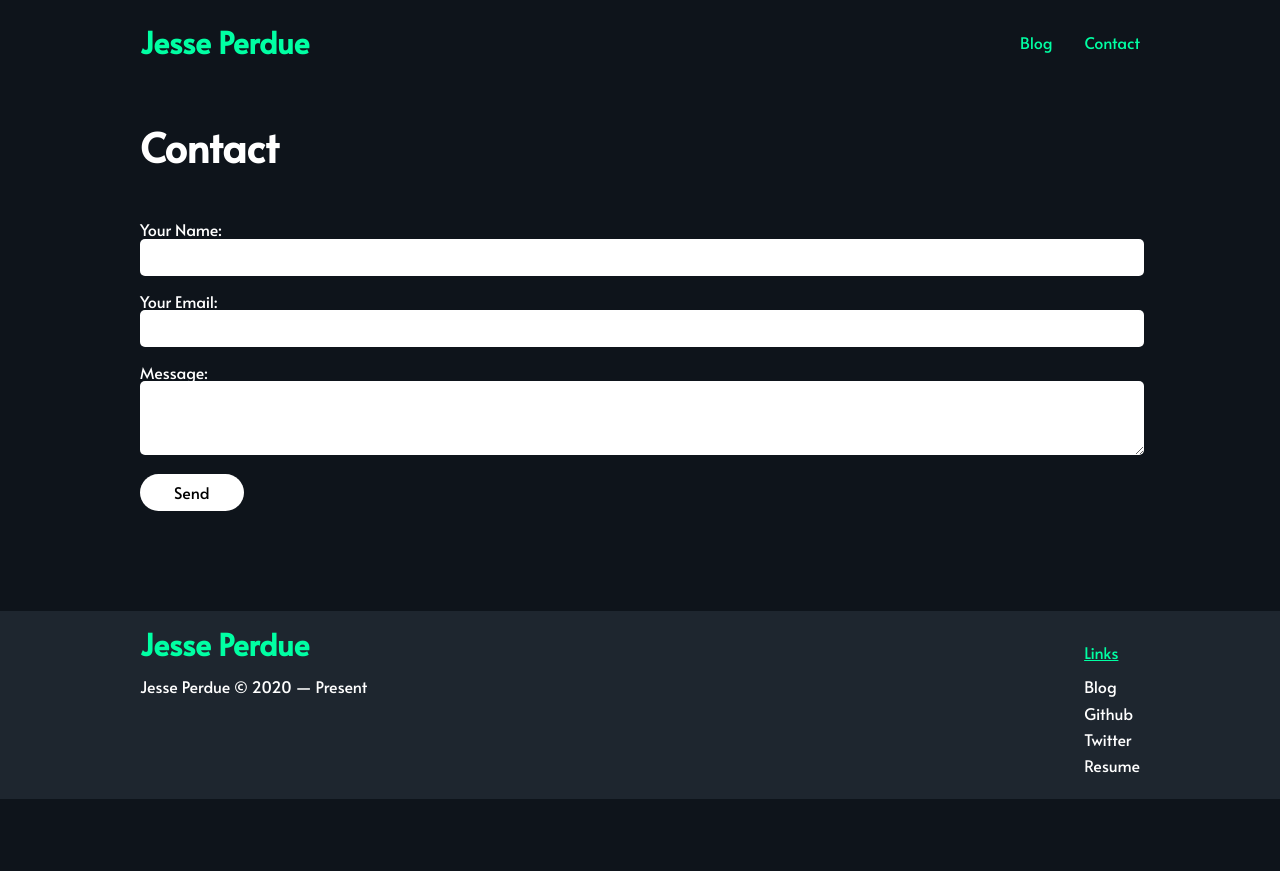
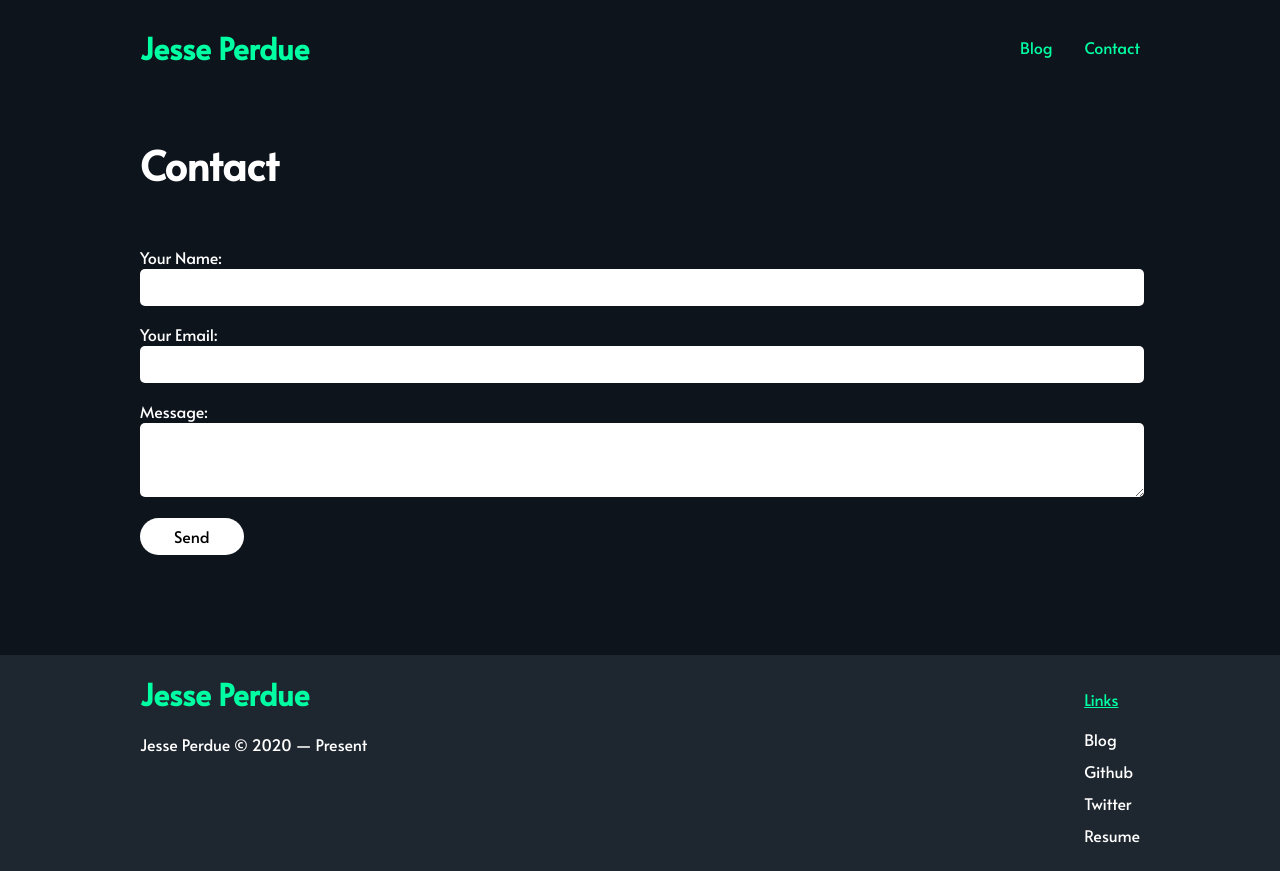
Before and after one commit to j-per/jesseperdue, a Gatsby site: page /contact in a window 1280 px wide. Before the commit the page ends 800 px from the top, so only its background shows below. Built offline with nearby package versions, Linux system fonts and the light colour scheme; Gatsby itself is replaced by a stand-in of ours.

Commit message:
Fixed line height issue

```diff
--- a/src/styles/GlobalStyles.js
+++ b/src/styles/GlobalStyles.js
@@ -11,6 +11,7 @@ const GlobalStyles = createGlobalStyle`
     body {
         background-color: #0E141B;
         color: white;
+        line-height: 1.5;
     }
     a {
         text-decoration: none;
```
